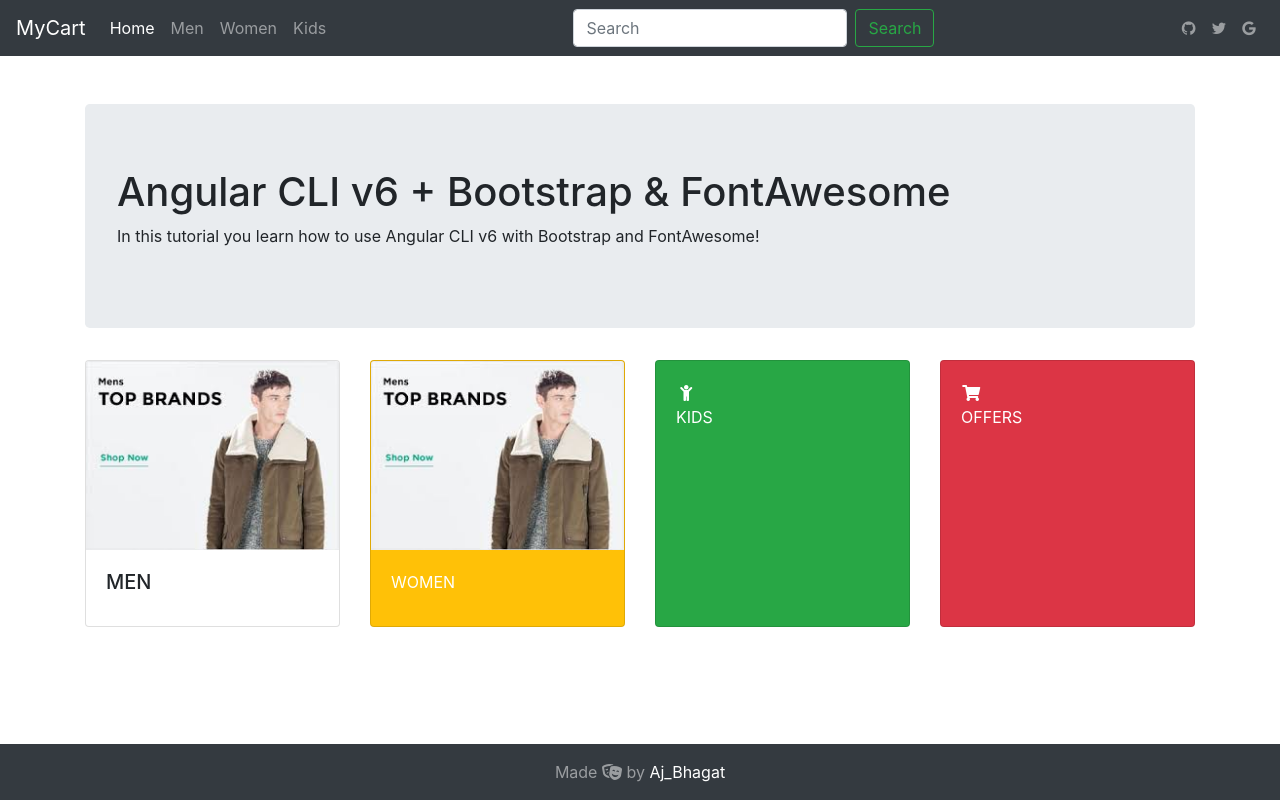
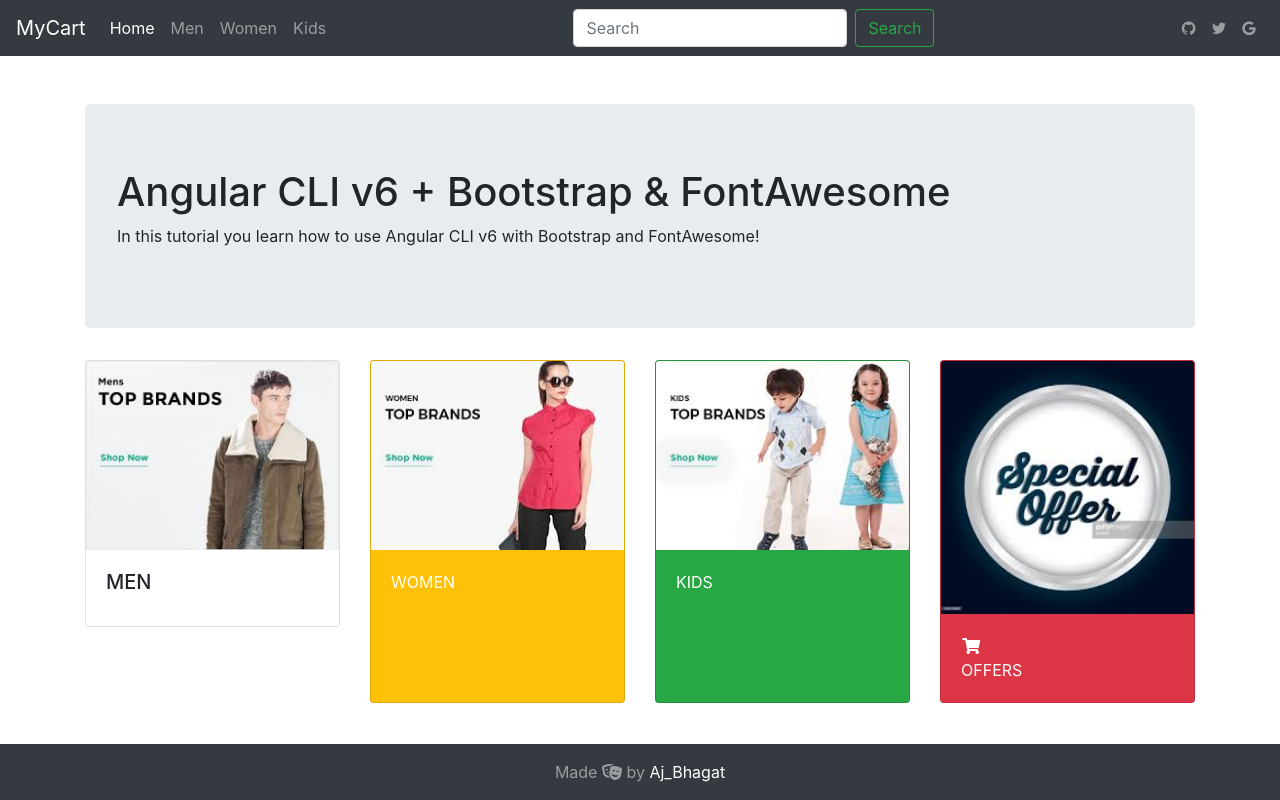
Before and after one commit to aj-bhagat/Shopping-Cart--MEAN-Stack, an Angular app in the folder AngularApp/: page / in a window 1280 px wide. Built offline with nearby package versions, Linux system fonts and the light colour scheme.

Commit message:
AngularApp

```diff
--- a/AngularApp/src/app/app.component.html
+++ b/AngularApp/src/app/app.component.html
@@ -17,7 +17,7 @@
         </div>
         <div class="col-xl-3 col-sm-6 mb-3">
             <div class="card text-white bg-warning o-hidden h-100">
-                    <img class="card-img-top" src="http://localhost:4200/assets/Men.jpg" alt="Card image cap">
+                    <img class="card-img-top" src="http://localhost:4200/assets/Women.jpg" alt="Card image cap">
                 <div class="card-body">
                     <div class="mr-5">WOMEN</div>
                 </div>
@@ -25,16 +25,15 @@
         </div>
         <div class="col-xl-3 col-sm-6 mb-3">
             <div class="card text-white bg-success o-hidden h-100">
+                    <img class="card-img-top" src="http://localhost:4200/assets/Kids.jpg" alt="Card image cap">
                 <div class="card-body">
-                    <div class="card-body-icon">
-                        <i class="fas fa-fw fa-child"></i>
-                    </div>
                     <div class="mr-5">KIDS</div>
                 </div>
             </div>
         </div>
         <div class="col-xl-3 col-sm-6 mb-3">
             <div class="card text-white bg-danger o-hidden h-100">
+                    <img class="card-img-top" src="http://localhost:4200/assets/offers.jpg" alt="Card image cap">
                 <div class="card-body">
                     <div class="card-body-icon">
                         <i class="fas fa-fw fa-shopping-cart"></i>
```
